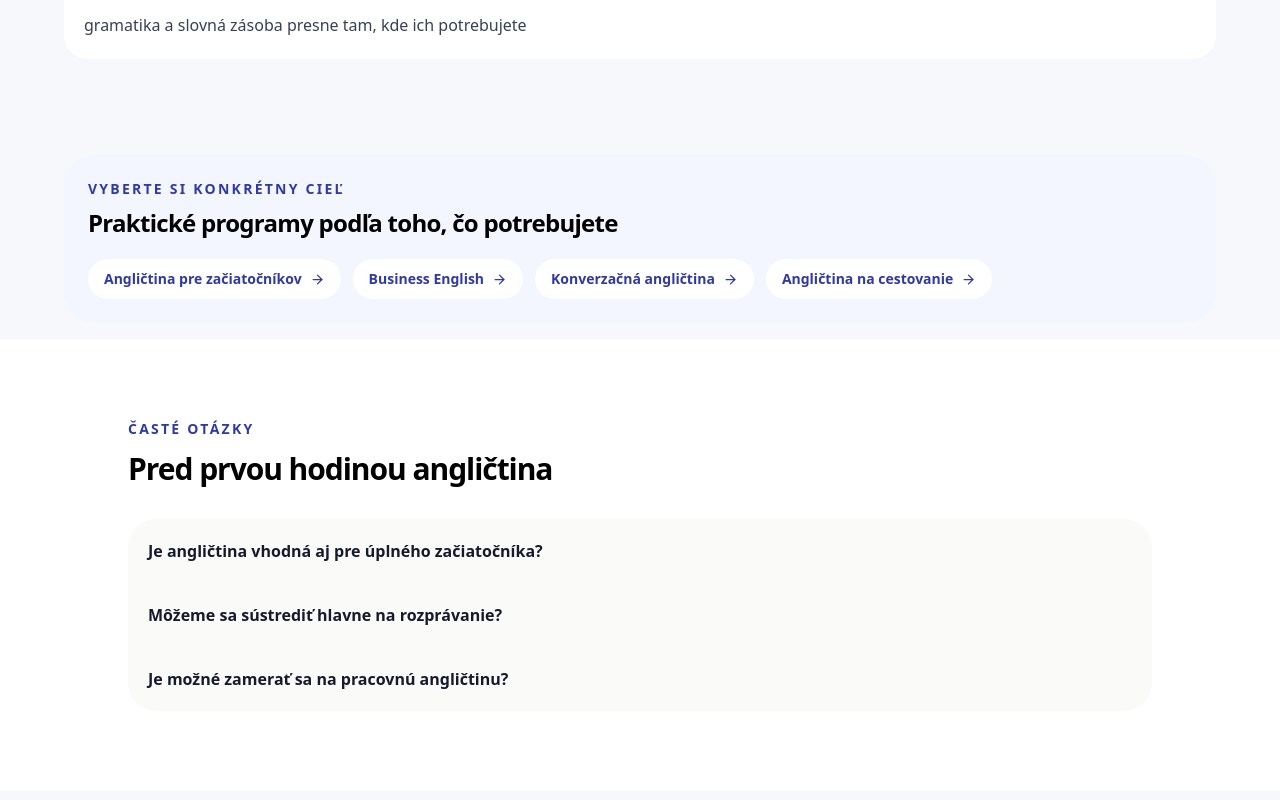
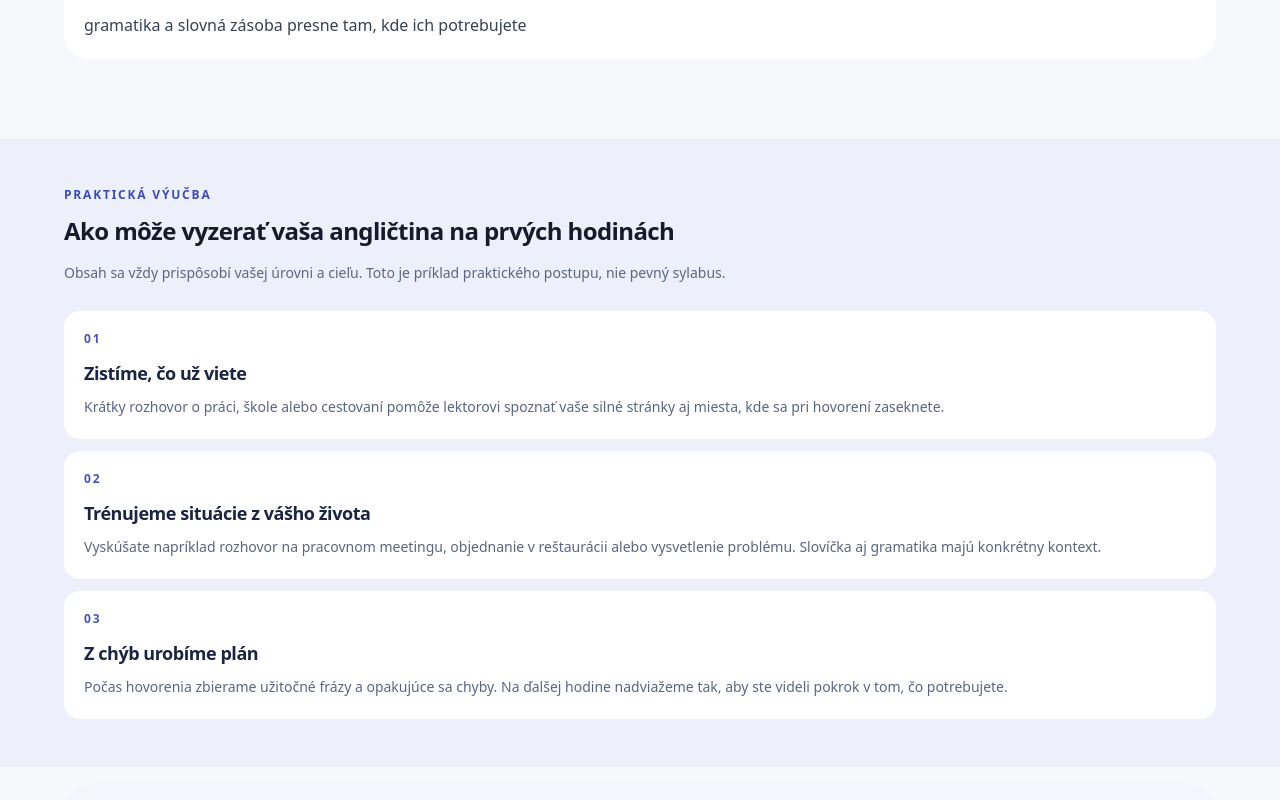
Before and after one commit to 505hits/mundus, a Next.js app: page /languages/english in a window 1280 px wide. Shown: the part 1780-2580 px from the top of the page. Built offline with nearby package versions, Linux system fonts and the light colour scheme; no server answers.

Commit message:
Add practical language-specific lesson paths to six course pages for helpful people-first SEO

```diff
--- a/src/app/languages/[slug]/page.tsx
+++ b/src/app/languages/[slug]/page.tsx
@@ -9,6 +9,7 @@ import Footer from "@/components/Footer";
 import { currentLanguage } from "@/lib/i18n";
 import { paymentEnabled } from "@/lib/payments";
 import { LANGUAGE_SEO_PAGES, languageSeoPage } from "@/data/language-seo-pages";
+import { languageLearningExample } from "@/data/language-learning-examples";
 import { localizedAlternates, localizedPath } from "@/lib/seo-locales";
 
 export const dynamic="force-dynamic";
@@ -33,6 +34,8 @@ export async function generateMetadata({params}:{params:Promise<{slug:string}>})
 export default async function LanguageLandingPage({params}:{params:Promise<{slug:string}>}){
  const {slug}=await params;const config=languageSeoPage(slug);if(!config)notFound();
  const language=await currentLanguage();const sk=language==="sk";const copy=sk?config.sk:config.en;const prefix=`/${language}`;const paymentsAvailable=paymentEnabled();
+ const exampleData=languageLearningExample(config.slug);
+ const example=exampleData?(sk?exampleData.sk:exampleData.en):null;
  const related=config.slug==="english"
   ? [
       ["anglictina-pre-zaciatocnikov",sk?"Angličtina pre začiatočníkov":"English for beginners"],
@@ -103,6 +106,23 @@ export default async function LanguageLandingPage({params}:{params:Promise<{slug
    </div>
   </div></section>
 
+  {example&&<section aria-labelledby="learning-example-heading" className="bg-[#EDF0FB] px-5 py-12 sm:px-6 sm:py-16">
+   <div className="mx-auto max-w-6xl">
+    <div className="max-w-3xl">
+     <p className="text-xs font-bold uppercase tracking-[.15em] text-[#3B4DB5]">{sk?"Praktická výučba":"Practical learning"}</p>
+     <h2 id="learning-example-heading" className="mt-3 text-2xl font-semibold tracking-tight text-[#171A2B] sm:text-3xl">{example.heading}</h2>
+     <p className="mt-3 text-sm leading-7 text-[#5A6680] sm:text-base">{example.intro}</p>
+    </div>
+    <div className="mt-6 grid gap-3 md:grid-cols-3">
+     {example.steps.map((step,index)=><article key={step.title} className="rounded-2xl border border-[#DFE4F4] bg-white p-5 shadow-sm">
+      <p className="text-xs font-bold tracking-[.16em] text-[#4656B0]">{String(index+1).padStart(2,"0")}</p>
+      <h3 className="mt-3 text-lg font-semibold tracking-tight text-[#1B2442]">{step.title}</h3>
+      <p className="mt-2 text-sm leading-6 text-[#5A6680]">{step.description}</p>
+     </article>)}
+    </div>
+   </div>
+  </section>}
+
   {related.length>0&&<section className="px-6 pb-4 pt-4 sm:pb-8"><div className="mx-auto max-w-6xl rounded-[2rem] border border-[#DDE2FB] bg-[#F3F5FF] p-6 sm:p-8"><p className="text-sm font-semibold uppercase tracking-[.16em] text-[#2F3AA2]">{sk?"Vyberte si konkrétny cieľ":"Choose a specific goal"}</p><h2 className="mt-2 text-2xl font-semibold tracking-[-.03em] sm:text-3xl">{sk?"Praktické programy podľa toho, čo potrebujete":"Practical lesson paths for what you need"}</h2><div className="mt-5 flex flex-wrap gap-3">{related.map(([slug,label])=><Link key={slug} href={`${prefix}/learn/${slug}`} className="inline-flex items-center gap-2 rounded-full border border-[#C7CDF6] bg-white px-4 py-2.5 text-sm font-semibold text-[#2F3AA2] transition hover:-translate-y-0.5 hover:border-[#2F3AA2]">{label}<ArrowRight size={15}/></Link>)}</div></div></section>}
 
   <section className="bg-white px-6 py-20 sm:py-24"><div className="mx-auto max-w-5xl">
```
